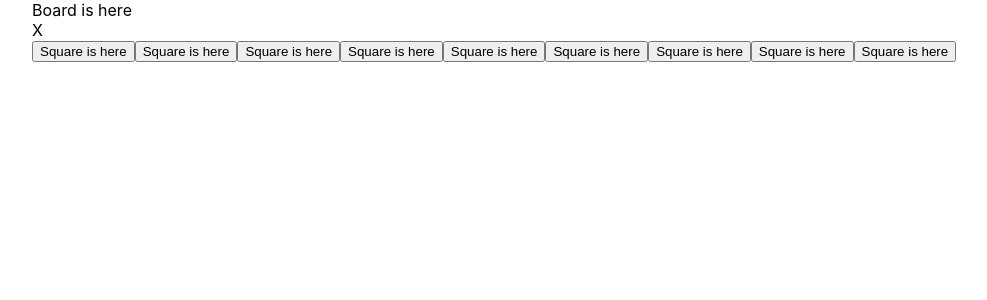
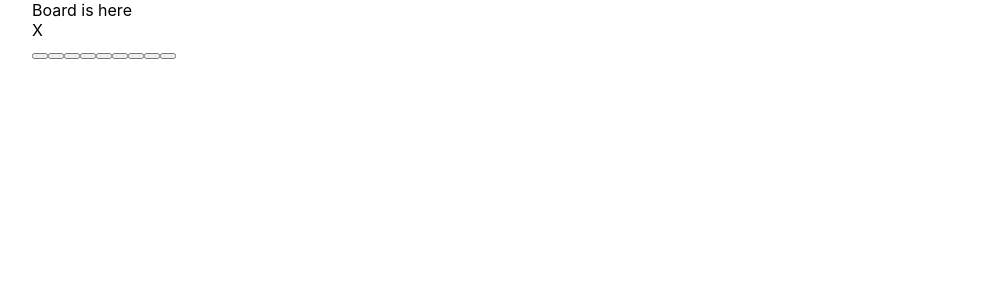
Before and after one commit to IlyaKrapivnoy/Next_TicTacToe_App, a Next.js app: page / in a window 1280 px wide. Shown: the top 300 px of the page, without its empty margins (0-987 px from the left). Built offline with nearby package versions, Linux system fonts and the light colour scheme.

Commit message:
add types to Square

```diff
--- a/components/Square.tsx
+++ b/components/Square.tsx
@@ -1,11 +1,20 @@
-import React from 'react';
+import React from "react";
 
-const Square = () => {
-    return (
-        <button>
-            Square is here
-        </button>
-    );
+type Player = "X" | "O" | null;
+
+const Square = ({
+  value,
+  onClick,
+  winner,
+}: {
+  winner: Player;
+  value: Player;
+  onClick: () => void;
+}) => {
+  if (!value) {
+    return <button disabled={Boolean(winner)} />;
+  }
+  return <button>Square is here</button>;
 };
 
 export default Square;
```
